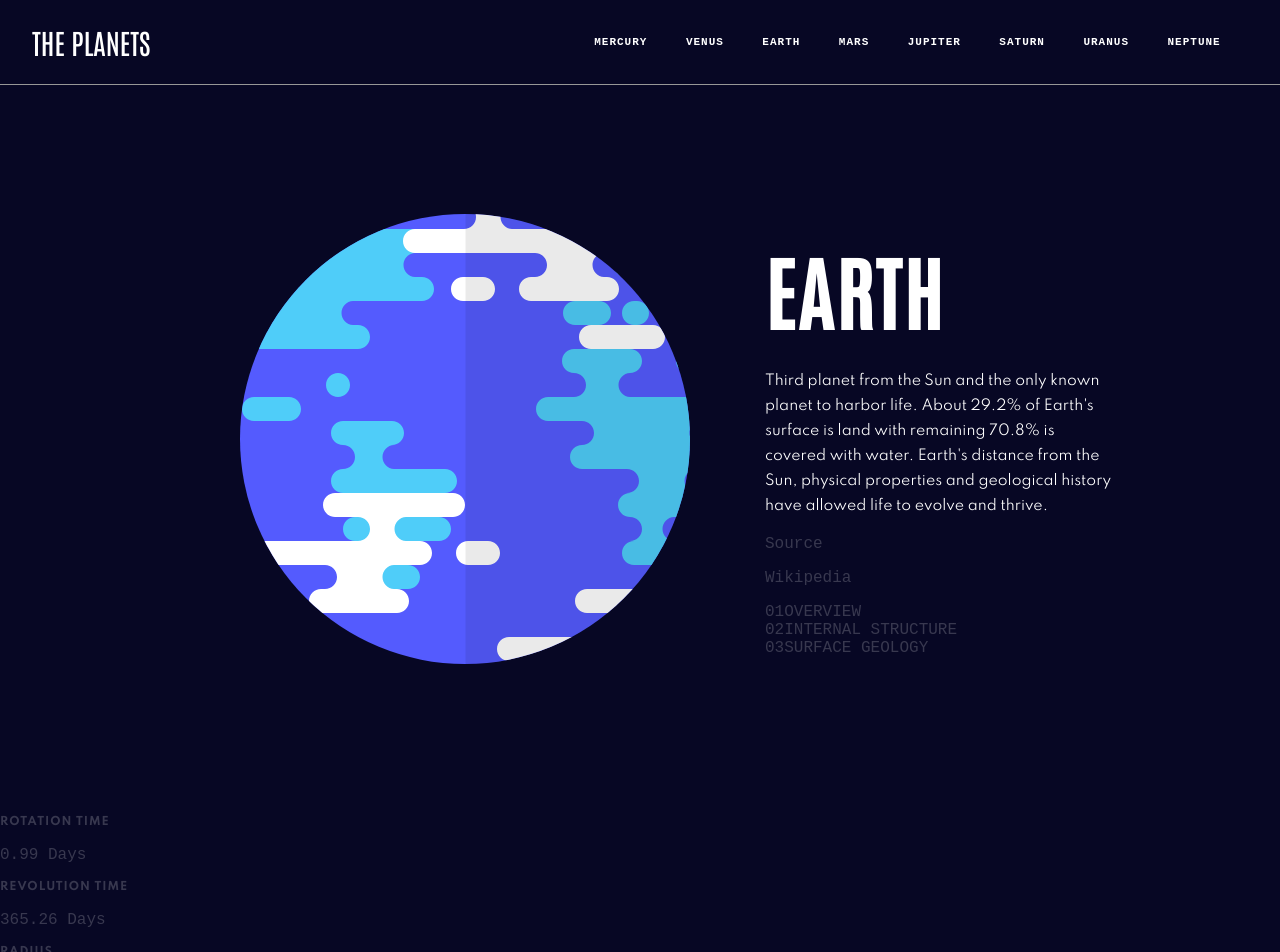
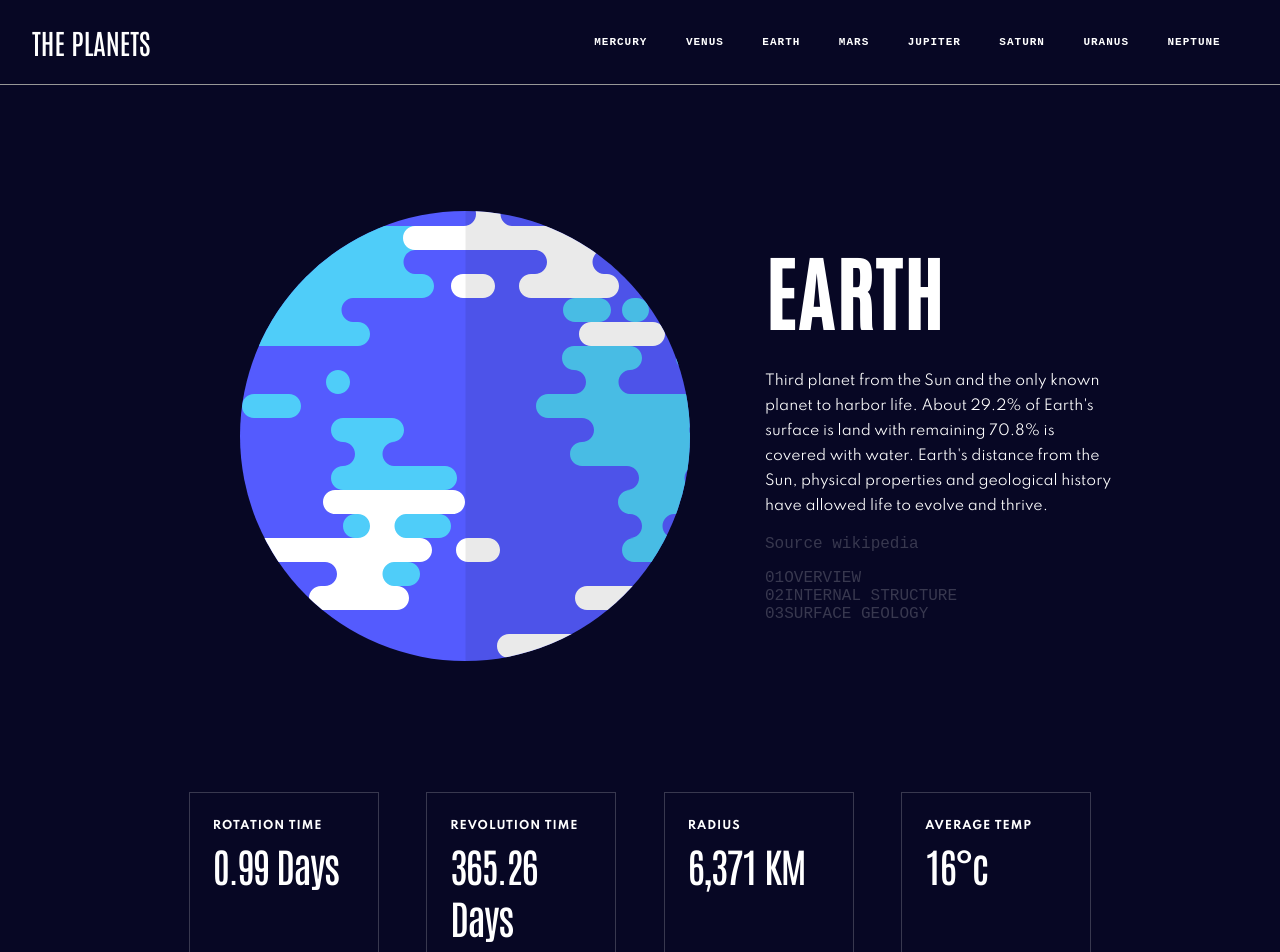
Before and after one commit to RoXxIV/vue-planetarium, a Vue app: page / in a window 1280 px wide. Shown: the top 952 px of the page. Built offline with nearby package versions, Linux system fonts and the light colour scheme.

Commit message:
ajout section data-planet

```diff
--- a/src/components/PlanetInfo.vue
+++ b/src/components/PlanetInfo.vue
@@ -22,8 +22,30 @@
           </p>
         </div>
         <span>
-          <p>Source</p>
-          <a :href="source">Wikipedia</a>
+          <p>
+            Source
+            <a
+              v-if="showOverview"
+              :href="overviewSource"
+              target="_blank"
+              rel="noopener noreferrer"
+              >wikipedia</a
+            >
+            <a
+              v-if="showStructure"
+              :href="structureSource"
+              target="_blank"
+              rel="noopener noreferrer"
+              >wikipedia</a
+            >
+            <a
+              v-if="showGeology"
+              :href="geologySource"
+              target="_blank"
+              rel="noopener noreferrer"
+              >wikipedia</a
+            >
+          </p>
         </span>
         <ul>
           <li
@@ -52,19 +74,19 @@
     </section>
     <section class="data-planet">
       <div>
-        <h3>ROTATION TIME</h3>
+        <h4>ROTATION TIME</h4>
         <span>{{ rotation }}</span>
       </div>
       <div>
-        <h3>REVOLUTION TIME</h3>
+        <h4>REVOLUTION TIME</h4>
         <span>{{ revolution }}</span>
       </div>
       <div>
-        <h3>RADIUS</h3>
+        <h4>RADIUS</h4>
         <span>{{ radius }}</span>
       </div>
       <div>
-        <h3>AVERAGE TEMP</h3>
+        <h4>AVERAGE TEMP</h4>
         <span>{{ temperature }}</span>
       </div>
     </section>
@@ -79,8 +101,11 @@ export default {
     "planetImg",
     "source",
     "overview",
+    "overviewSource",
     "structure",
+    "structureSource",
     "geology",
+    "geologySource",
     "rotation",
     "revolution",
     "radius",
@@ -149,4 +174,29 @@ export default {
     }
   }
 }
+.data-planet {
+  display: flex;
+  justify-content: space-around;
+  padding: 0px 165px;
+  div {
+    border: 1px solid var(--gray);
+    width: 20%;
+    padding: 21px 23px;
+    h4 {
+      color: var(--white);
+      line-height: 25px;
+      letter-spacing: 1px;
+      font-size: 11px;
+      font-family: "Spartan", sans-serif;
+      font-weight: bold;
+      margin: 0;
+    }
+    span {
+      font-family: "Antonio", sans-serif;
+      color: var(--white);
+      letter-spacing: -1.5px;
+      font-size: 40px;
+    }
+  }
+}
 </style>
```
